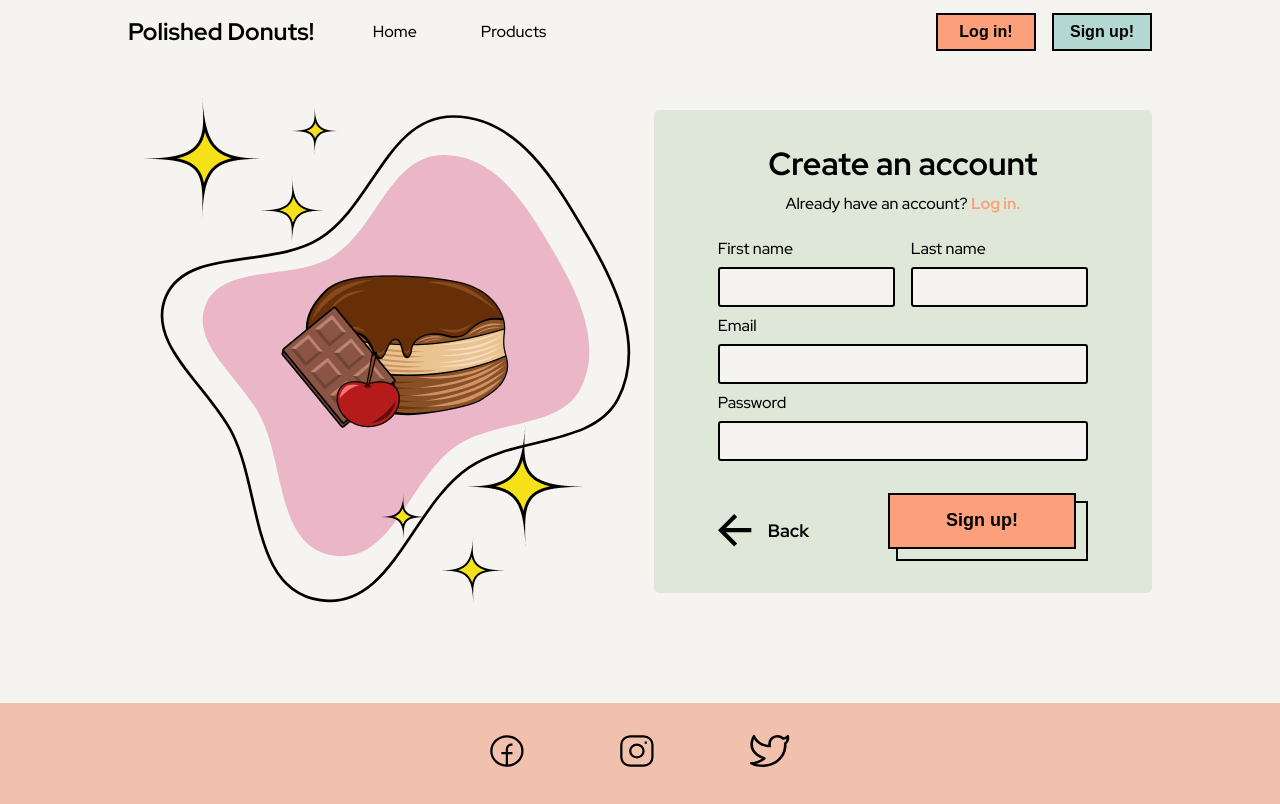
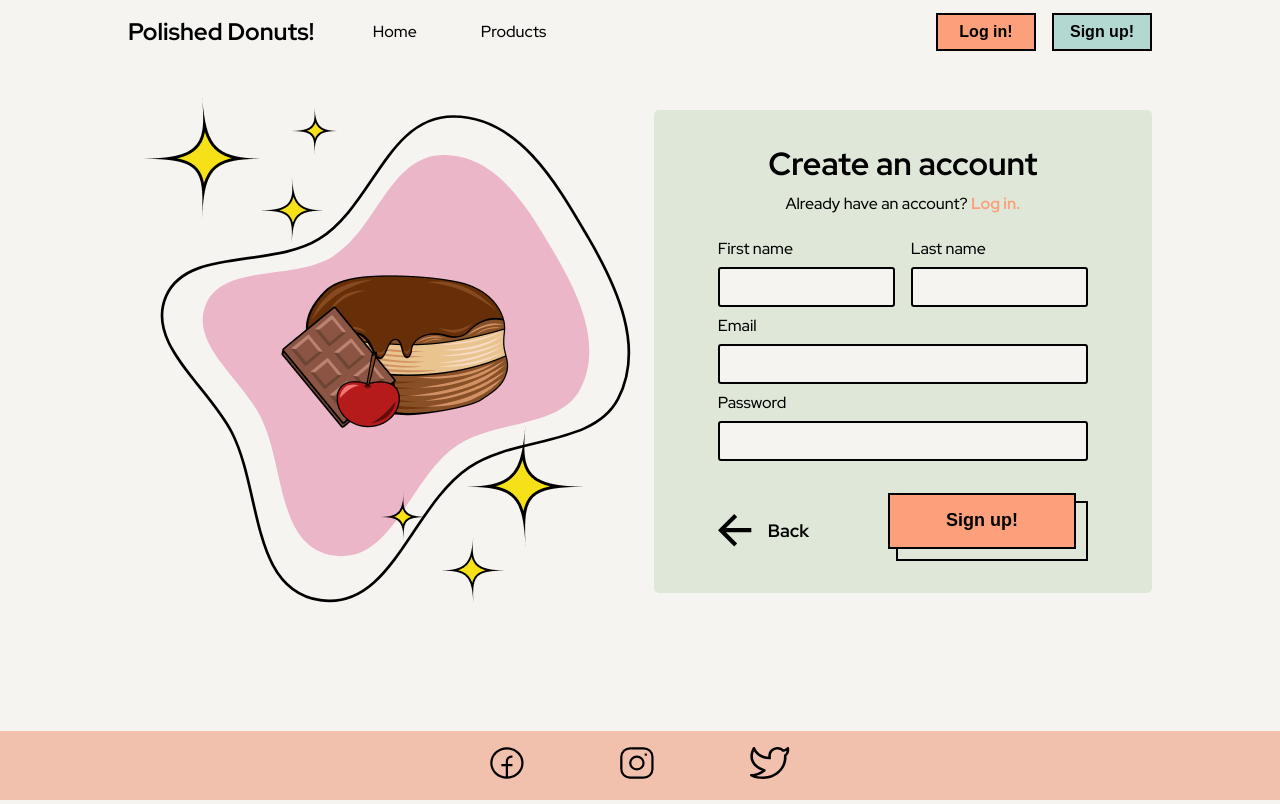
Before and after one commit to KatKowalik/polished-donuts, a React (Vite) app in the folder polished-donuts/: page /sign_up in a window 1280 px wide. Built offline with nearby package versions, Linux system fonts and the light colour scheme.

Commit message:
footer fixed

```diff
--- a/polished-donuts/src/components/Footer/Footer.scss
+++ b/polished-donuts/src/components/Footer/Footer.scss
@@ -17,7 +17,7 @@
     left: 0;
     width: 100%;
     background-color: $peach;
-    padding: 2rem 8rem;
+    padding: 1rem 8rem;
     @include flex(center, center);
     gap: 6rem;
     &__icon {
--- a/polished-donuts/src/components/Footer/Footer.tsx
+++ b/polished-donuts/src/components/Footer/Footer.tsx
@@ -7,7 +7,7 @@ import twitterIcon from "../../assets/icons/twitter-icon.svg";
 
 const Footer = () => {
     return (
-        <footer className="footer">
+        <footer className="footer-fixed">
             <Link to="https://www.facebook.com/" className="footer__link">
                 <img src={facebookIcon} alt="facebook logo" className="footer__icon"/>
             </Link>
--- a/polished-donuts/src/pages/HomePage/HomePage.scss
+++ b/polished-donuts/src/pages/HomePage/HomePage.scss
@@ -24,7 +24,7 @@
     }
     &__hungry-section {
         padding: 6rem 8rem;
-        margin-bottom: 2rem;
+        margin-bottom: 4rem;
         text-align: center;
         position: relative;
         @include flex (center, center, column)
```
